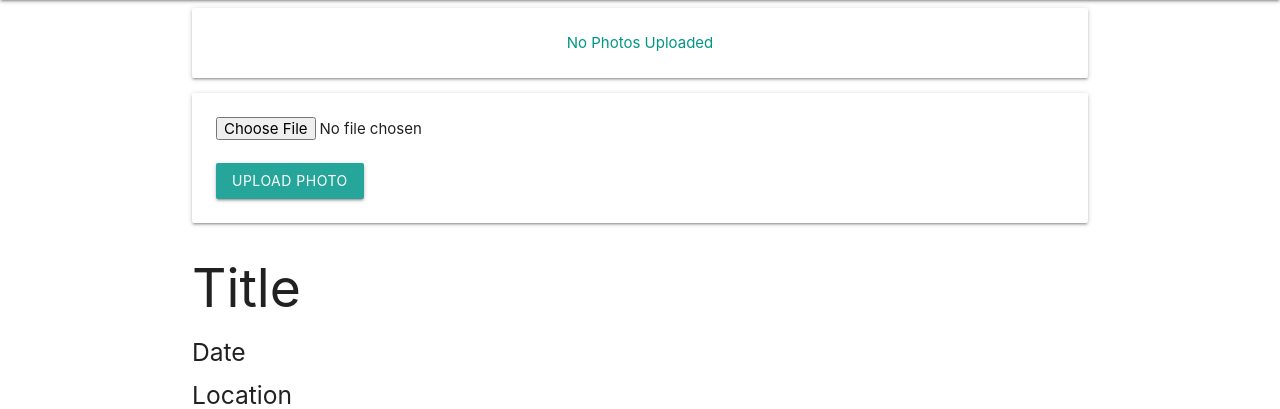
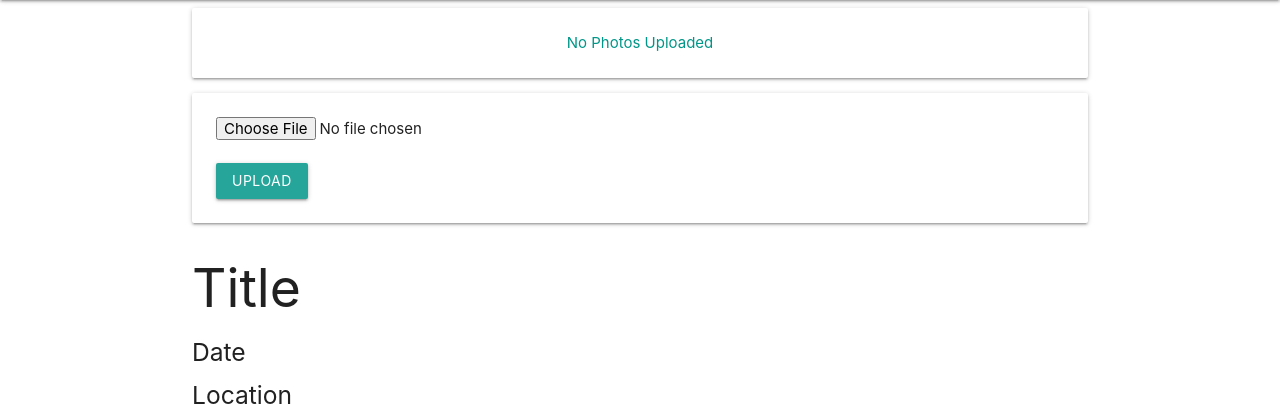
Before and after one commit to benlcohn/Travel-journal, a Django app: template main_app/templates/journals/journals_detail.html in a window 1280 px wide. Shown: the part 64-473 px from the top of the page. Run offline with Django 5.2, Linux system fonts and the light colour scheme; the template is opened without the code that fills it: values that come from a table or form of the project are taken from there, others are empty.

Commit message:
photo upload

```diff
--- a/main_app/templates/journals/journals_detail.html
+++ b/main_app/templates/journals/journals_detail.html
@@ -25,7 +25,7 @@
     {% csrf_token %}
     <input type="file" name="photo-file">
     <br><br>
-    <button type="submit" class="btn">Upload Photo</button>
+    <button type="submit" class="btn">Upload</button>
 </form>
 
     <h2>Title</h2>
```
